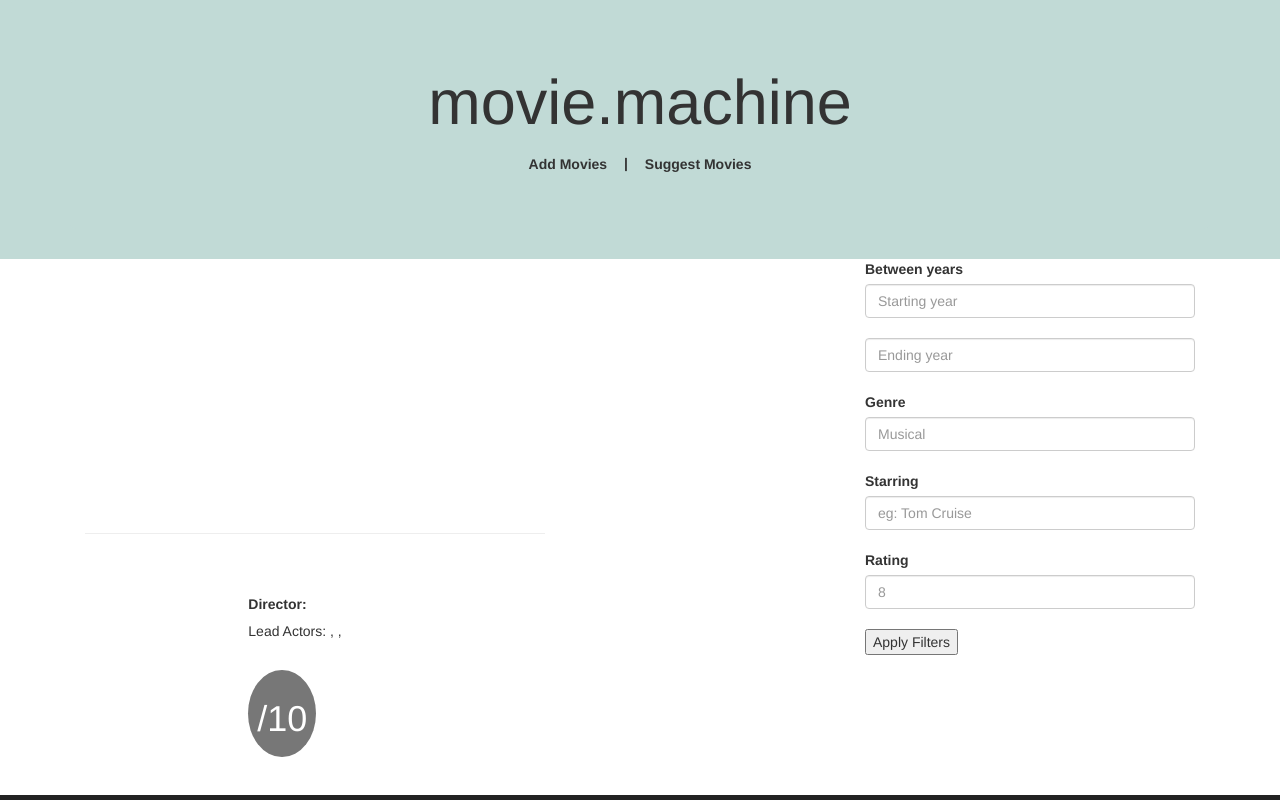
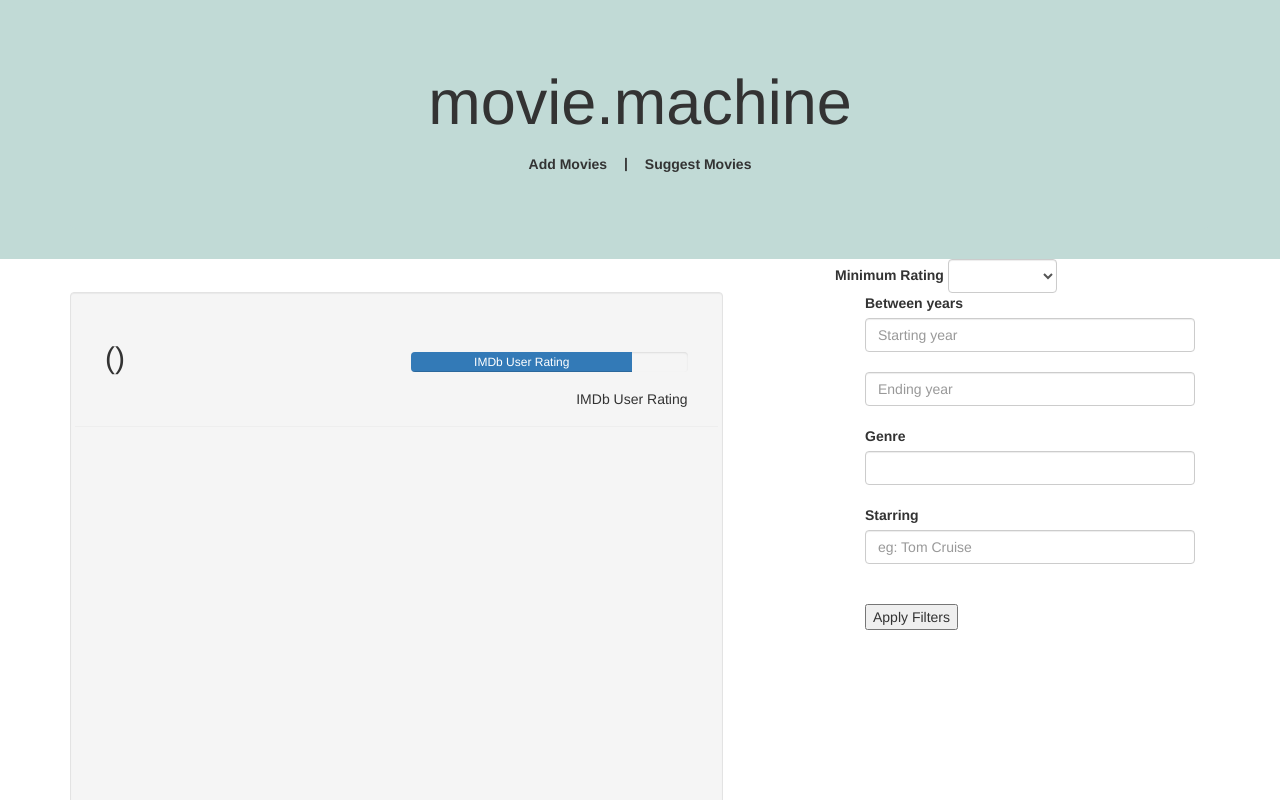
Before and after one commit to jkjCook/movie-machine, a website: page index.html in a window 1280 px wide. Drawn offline with nearby package versions, Linux system fonts and the light colour scheme; some packages are replaced by stand-ins of ours; no server answers.

Commit message:
changing movie layout

```diff
--- a/app/controllers/HomeController.js
+++ b/app/controllers/HomeController.js
@@ -7,12 +7,13 @@ angular.module('myApp').controller("HomeController", ["$scope", "getMovie", "$co
     $scope.rating;
     $scope.starring;
     $scope.iframe;
+    $scope.barvalue;
 
     $scope.showIframe = function () {
         if ($scope.iframe) {
             angular.element(document.getElementById("trailer").style.display = "block");
         }
-        else{
+        else {
             angular.element(document.getElementById("trailer").style.display = "none");
         }
     }
@@ -22,18 +23,25 @@ angular.module('myApp').controller("HomeController", ["$scope", "getMovie", "$co
         $('#e-message').append('<div class="alert alert-danger"><strong>No movies match this filter!</strong></div>');
     }
     $scope.getRating = function () {
+        $scope.barvalue = $scope.movieData.userRating * 10;
+        angular.element(document.getElementById('prog'))[0].style.width = $scope.barvalue + '%';
+
         if ($scope.movieData.userRating < 4) {
-            angular.element(document.getElementById("scoreid").style.background = "red");
+            angular.element(document.getElementById("prog"))[0].style.background = "red";
         }
         else if ($scope.movieData.userRating < 6) {
-            angular.element(document.getElementById("scoreid").style.background = '#e3e300');
+            angular.element(document.getElementById("prog"))[0].style.background = '#e3e300';
         }
         else {
-            angular.element(document.getElementById("scoreid").style.background = 'green');
+            angular.element(document.getElementById("prog"))[0].style.background = 'green';
         }
     }
     $scope.filterMovies = function () {
-        console.log($scope.rating);
+
+        if ($scope.start && !$scope.end) {
+            var dt = new Date;
+            $scope.end = dt.getYear() + 1900;
+        }
         $('#e-message').empty();
         getMovie.filterMovies($scope.genre, $scope.start, $scope.end, $scope.starring, $scope.rating).then((response) => {
             $scope.movieData = response.data[0];
--- a/app/services/getmovie.js
+++ b/app/services/getmovie.js
@@ -10,14 +10,18 @@ angular.module('myApp').factory('getMovie', ['$http', function ($http) {
         var URL = 'https://movie-machine.herokuapp.com/random';
         return $http.get(URL);
     }
-    factory.filterMovies = function(genre, start, end, starring){
+    factory.filterMovies = function(genre, start, end, starring, rating){
         var URL = 'https://movie-machine.herokuapp.com/movies?';
         if(genre)
             URL += "genre=" + genre + "&";
-        if(start || end)
-            URL += "start=" + start + "&end=" + end + "&";
+        if(start)
+            URL += "start=" + start + "&";
+        if(end)
+            URL += "end=" + end + "&";
         if(starring)
-            URL += "starring=" + starring;
+            URL += "starring=" + starring + "&";
+        if(rating)
+            URL += "rating=" + rating;
         return $http.get(URL);
     }
     return factory;
--- a/public/assets/css/site.css
+++ b/public/assets/css/site.css
@@ -35,18 +35,22 @@ footer{
     margin-top:25%;
     background-color:#C1DAD6;
 }
-#scoreid{
-    padding:3%;
-    border-radius:80%;
-}
 .btn{
     color:#333;
 }
 .btn:hover{
     color:#111 !important;
 }
-iframe{
+#frame{
+    overflow-y: hidden;
     border: 0;
     width: 100%;
-    height: 200px;
+    min-height:450px;
+    max-height:500px;
 }
+.movie.well{
+    margin-top:5%;
+}
+.movie.well h2{
+    margin-top:-4%;
+}
--- a/public/views/homeView.html
+++ b/public/views/homeView.html
@@ -1,38 +1,49 @@
 <div ng-controller="HomeController">
-    <div class="col-md-8">
-        <div class="row">
-            <div class="col-md-12" id="trailer">
-                <iframe src="{{iframe}}" id="frame"></iframe>
-            </div>
-            <div class="col-md-8">
-                <div class="col-md-12">
-                    <div id="e-message">
+    <div class="movie col-md-7">
+        <div class="movie well">
+            <div class="row">
+                <div class="col-md-12 page-header">
+                    <div class="col-md-6">
+                        <h2><strong>{{movieData.title}}</strong> ({{movieData.year}})</h2>
                     </div>
-                    <div class="col-md-12 page-header">
-                        <h2>{{movieData.title}}</h2>
+                    <div class="col-md-6">
+                        <div class="progress">
+                            <div class="progress-bar" id="prog" role="progressbar" aria-valuenow="70" aria-valuemin="0" aria-valuemax="100" style="width: 80%">
+                                IMDb User Rating {{movieData.userRating}}
+                            </div>
+                        </div>
+                        <h5 class="text-right">IMDb User Rating</h5>
                     </div>
                 </div>
-                <div class="col-md-4">
-                    <img id="videoWindow" src="{{movieData.poster}}" style="max-height:300px;">
-                </div>
-                <div class="col-md-8">
-                    <strong>{{movieData.runtime}}</strong><br/>
-                    <strong>{{movieData.year}}</strong><br/>
-                    <strong>Director: {{movieData.director}}</strong>
-                    <h4>{{movieData.synopsis}}</h4>
-                    <h5>Lead Actors: {{movieData.stars[0]}}, {{movieData.stars[1]}}, {{movieData.stars[2]}}</h5>
-                    <br/>
-                    <div class="badge" id="scoreid">
-                        <div>
-                            <h1>{{movieData.userRating}}/10</h1>
-                        </div>
+                <div class="col-md-12">
+                    <div id="trailer">
+                        <iframe id="frame" src="{{iframe}}"></iframe>
                     </div>
                 </div>
+
             </div>
         </div>
     </div>
+    <div class="col-md-1">
+    </div>
+    <div class="col-md-4">
+        <div class="row">
+            <div class="form-inline">
+                <label for="rating">Minimum Rating</label>
+                <select class="form-control" ng-model="rating" name="rating" id="rating"><option selected>No Rating</option>
+                    <option value=1>1</option>
+                    <option value=2>2</option>
+                    <option value=3>3</option>
+                    <option value=4>4</option>
+                    <option value=5>5</option>
+                    <option value=6>6</option>
+                    <option value=7>7</option>
+                    <option value=8>8</option>
+                    <option value=9>9</option>
+             </select>
 
-    <div class="col-md-4">
+            </div>
+        </div>
         <div>
             <div class="col-md-12">
                 <label for="yearstart">Between years</label>
@@ -43,7 +54,7 @@
             <div class="col-md-12">
                 <br/>
                 <label for="genre">Genre</label>
-                <input type="text" name="genre" class="form-control" ng-model="genre" placeholder="Musical">
+                <input type="text" name="genre" class="form-control" ng-model="genre">
             </div>
             <div class="col-md-12">
                 <br/>
@@ -52,8 +63,7 @@
             </div>
             <div class="col-md-12">
                 <br/>
-                <label for="rating">Rating</label>
-                <input type="number" name="rating" class="form-control" ng-model="rating" placeholder="8">
+
             </div>
             <div class="col-md-12">
                 <br>
--- a/server.js
+++ b/server.js
@@ -20,7 +20,8 @@ app.get('/', function (req, res) {
 });
 
 app.get("/movies", (req, res) => {
-    if (req.query) {
+    if (req.query.genre || req.query.start || req.query.end ||
+        req.query.starring || req.query.rating) {
         service.getFilteredMovies(req.query.genre, req.query.start, req.query.end,
         req.query.starring, req.query.rating)
             .then((movies) => {
```
Also changed, not shown: service.js (+13 -0 lines).
